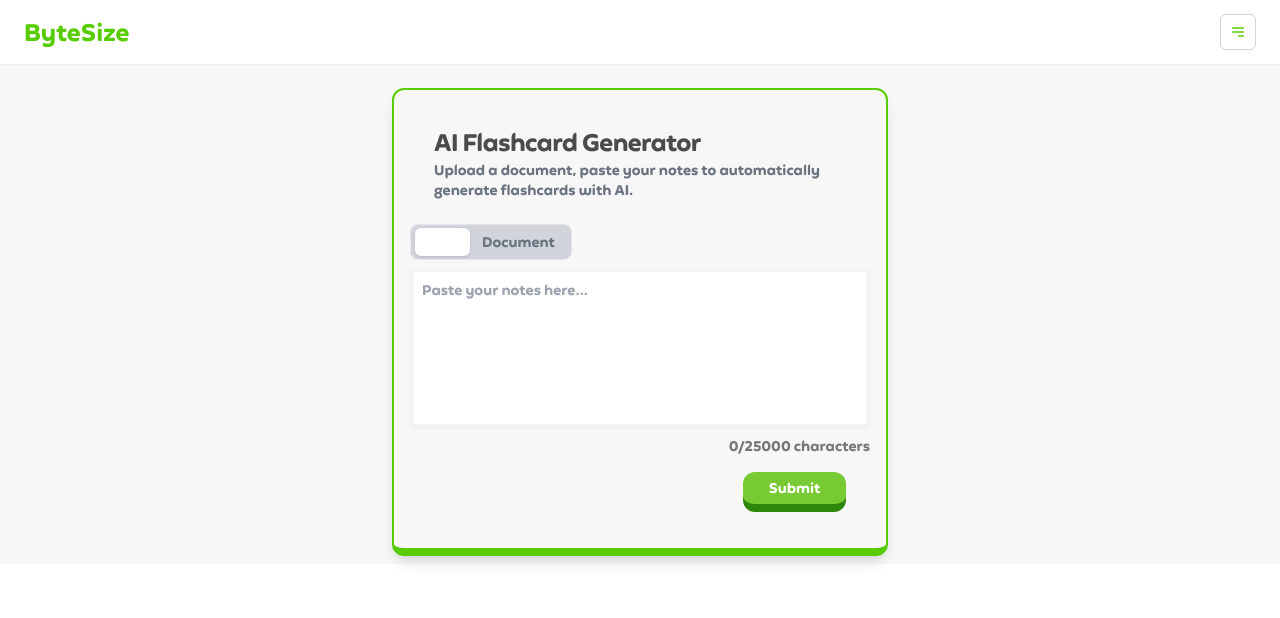
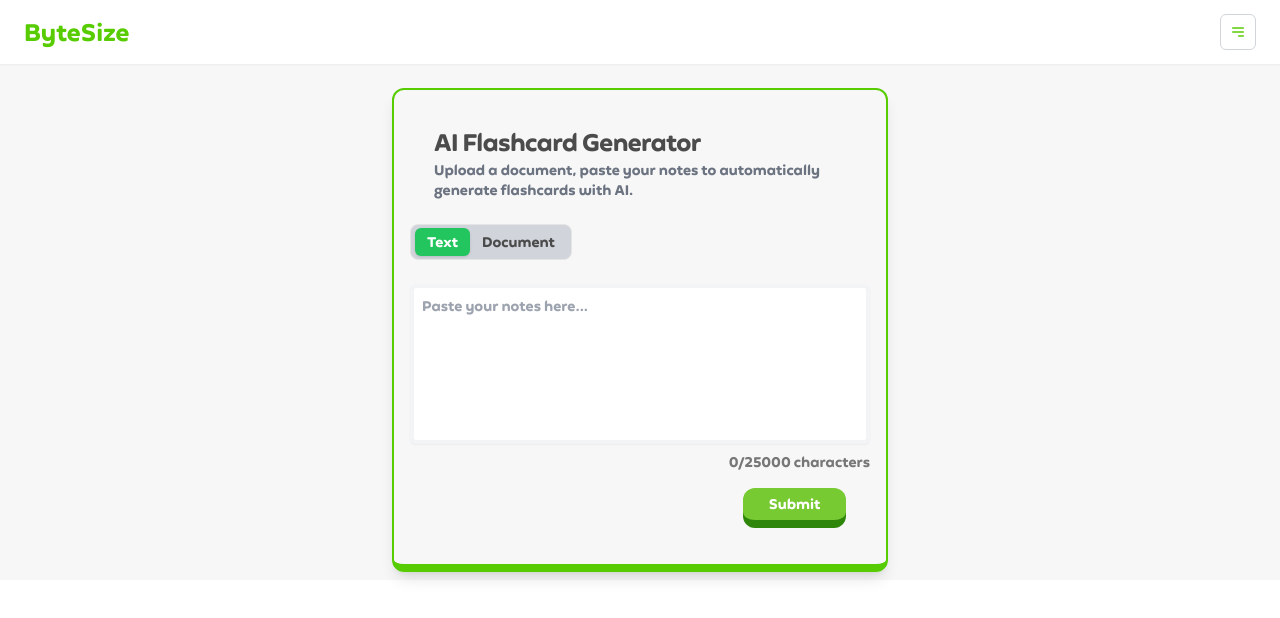
Before and after one commit to Nash504/ByteSize, a Next.js app: page / in a window 1280 px wide. Shown: the top 618 px of the page. Built offline with nearby package versions, Linux system fonts and the light colour scheme.

Commit message:
TabTrigger fix

```diff
--- a/src/app/page.jsx
+++ b/src/app/page.jsx
@@ -171,20 +171,21 @@ export default function Home() {
               </CardDescription>
             </CardHeader>
             <Tabs defaultValue="text" className="w-full">
-              <TabsList className="flex justify-center bg-[#F7F7F7] border border-[#E5E5E5]">
+            <TabsList className="flex justify-center bg-[#F7F7F7] border border-[#E5E5E5] rounded-lg p-1 mb-4">
   <TabsTrigger
     value="text"
-                  className="data-[state=active]:bg-[#58CC02] data-[state=active]:text-white"
+    className="text-[#4b4b4b] rounded-md data-[state=active]:bg-green-500 data-[state=active]:text-white hover:bg-[#F0F0F0] transition-colors"
   >
     Text
   </TabsTrigger>
   <TabsTrigger
     value="document"
-                  className="data-[state=active]:bg-[#58CC02] data-[state=active]:text-white"
+    className="text-[#4b4b4b] rounded-md data-[state=active]:bg-green-500 data-[state=active]:text-white hover:bg-[#F0F0F0] transition-colors"
   >
     Document
   </TabsTrigger>
 </TabsList>
+
 
               <TabsContent value="text">
                 <Textarea
@@ -233,7 +234,7 @@ export default function Home() {
 
         {loading ? (
           <div className="flex justify-center items-center mx-auto pt-8">
-            <FlashcardGeneratorLoader color="#58CC02" cardCount={1} />
+            <FlashcardGeneratorLoader color="green" cardCount={1} />
           </div>
         ) : (
           flashcards &&
--- a/src/components/ui/flashcard-generator-loader.tsx
+++ b/src/components/ui/flashcard-generator-loader.tsx
@@ -5,20 +5,21 @@ import { Sparkles } from "lucide-react";
 interface FlashcardGeneratorLoaderProps
   extends React.HTMLAttributes<HTMLDivElement> {
   cardCount?: number;
-  color?: "blue" | "purple" | "green" | "black";
+  color?: "green"|"blue" | "purple"  | "black";
 }
 
 export function FlashcardGeneratorLoader({
   cardCount = 1,
-  color = "black",
+  color = "green",
   className,
   ...props
 }: FlashcardGeneratorLoaderProps) {
   const colorClasses = {
     blue: "bg-blue-100 border-blue-300",
     purple: "bg-purple-100 border-purple-300",
-    green: "bg-green-100 border-green-300",
+    green2: "bg-green-100 border-green-300",
     black: "bg-violet-800 border-black",
+    green: "bg-[#58CC02] border-[#58CC02]",
   };
 
   return (
```
Lines whose indentation alone changed are shown as unchanged.
